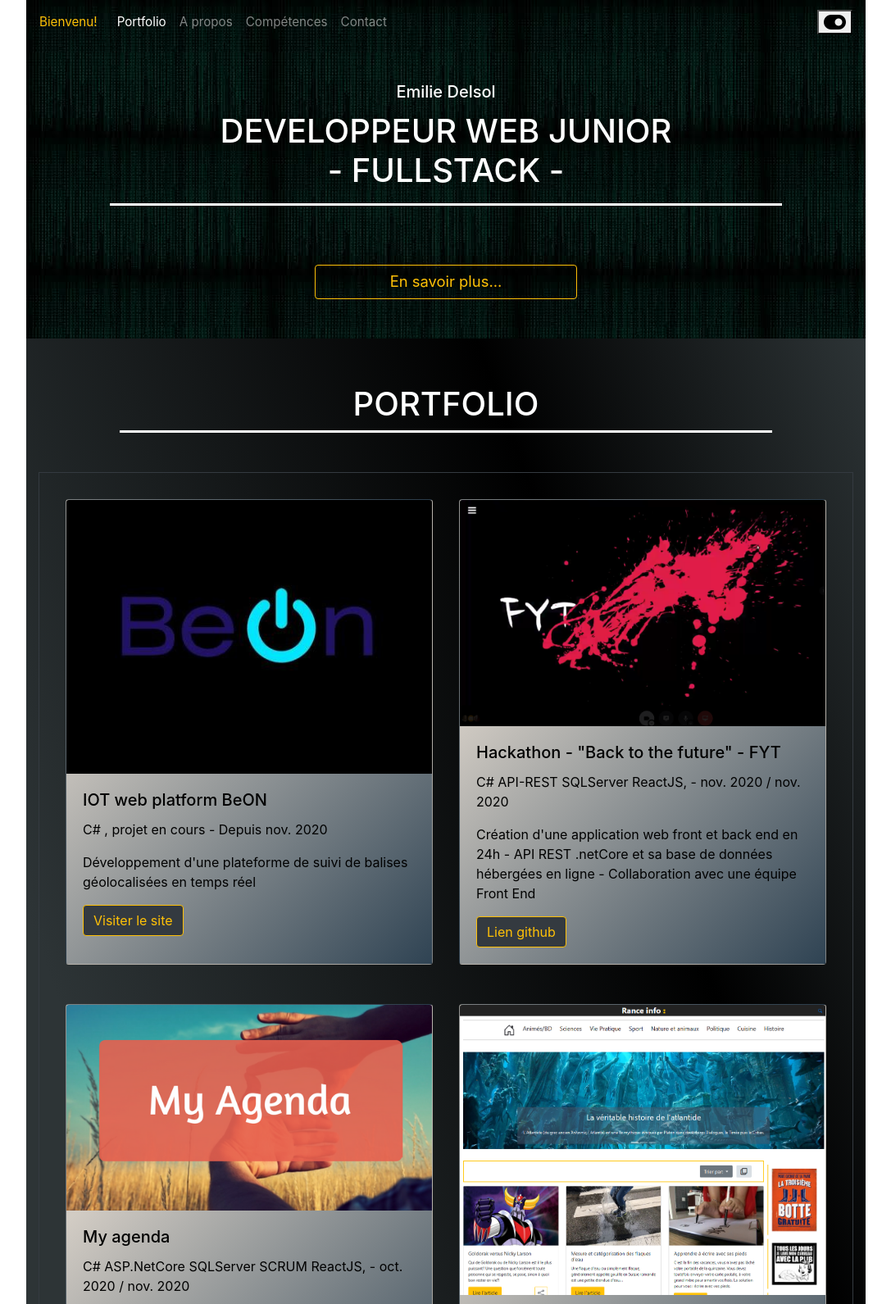
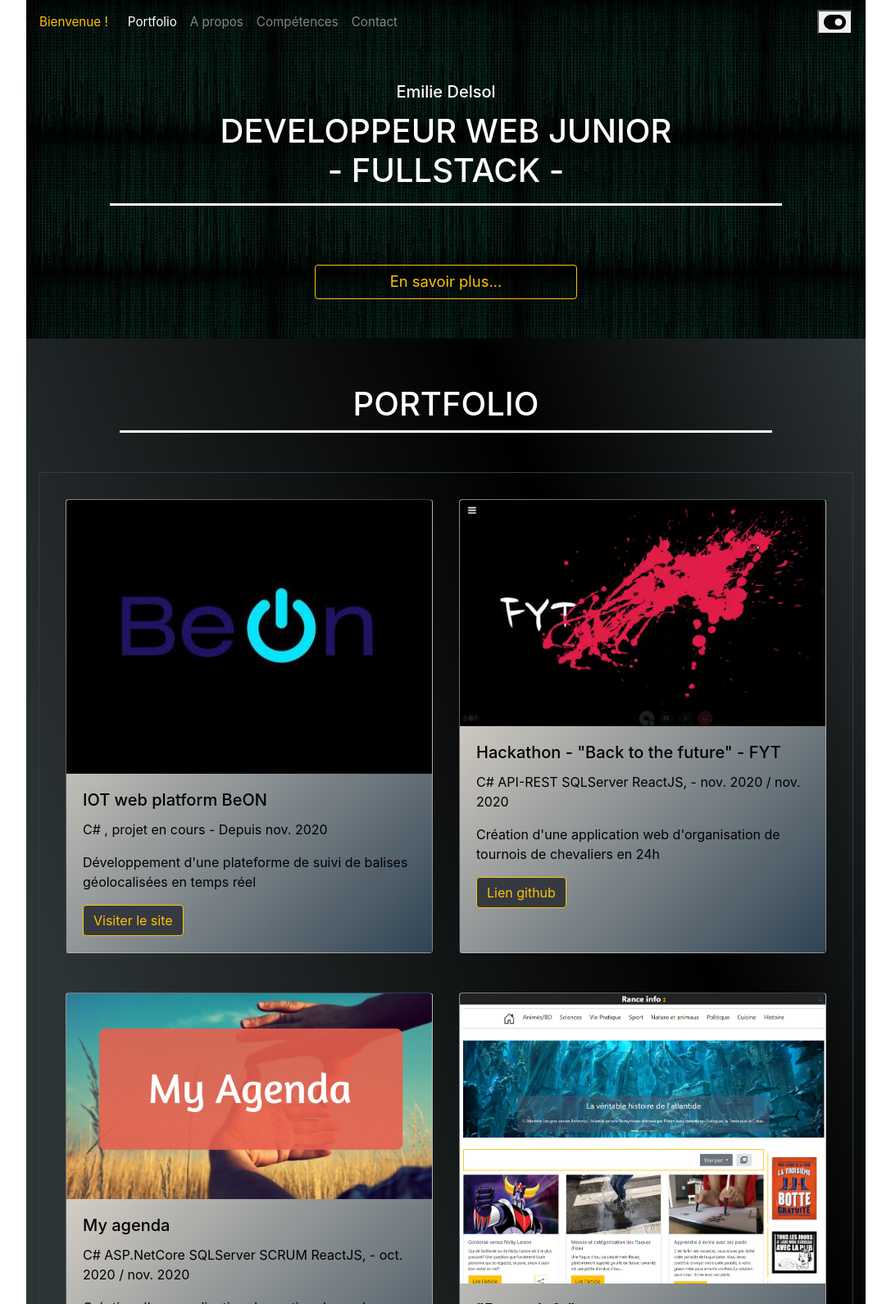
Before and after one commit to emilieDelsol/portfolioEmilie, a plain HTML site: page index.html in a window 1280 px wide. Shown: the top 1591 px of the page at 82% size, without its empty margins (96-1183 px from the left). Drawn offline with nearby package versions, Linux system fonts and the light colour scheme.

Commit message:
modification images card portfolio et correction petites erreurs

```diff
--- a/index.html
+++ b/index.html
@@ -16,7 +16,7 @@
 
         <nav class=" darkBGimg navbarTextSize navbar navbar-expand-lg navbar-dark  fixed-top">
             <h2 class="d-none">Emilie Delsol</h2>
-            <a class=" navbar-brand text-warning" href="./index.html">Bienvenu!</a>
+            <a class=" navbar-brand text-warning" href="./index.html">Bienvenue !</a>
             <button class="d-flex d-lg-none" type = "button" onclick = "whiteFunction ()" ><i class="fas fa-toggle-on toggleButton " id="toggleOn" ></i><i class="fas fa-toggle-off toggleButton d-none" id="toggleOff"></i></button>
 
             <button class="navbar-toggler" type="button" data-toggle="collapse" data-target="#navbarTogglerDemo02" aria-controls="navbarTogglerDemo02" aria-expanded="false" aria-label="Toggle navigation">
@@ -78,8 +78,7 @@
                             <h5 class="card-title ">Hackathon - "Back to the future" - FYT</h5>
                             <p class="card-text ">C# API-REST SQLServer ReactJS,  - nov. 2020 / nov. 2020</p>
                                 <p class="card-text ">
-                                Création d'une application web front et back end en 24h - API REST .netCore et sa
-                                base de données hébergées en ligne - Collaboration avec une équipe Front End</p>
+                                    Création d'une application web d'organisation de tournois de chevaliers en 24h</p>
                             <a href="https://github.com/emilieDelsol/WCS-Hackathon-BackToTheFuture-FYT.git" class="btn btn-dark btn-outline-warning">Lien github</a>
                         </div>
                     </div>
```
Also changed, not shown: images/portfolio.png, images/portfolioWhite.png.
